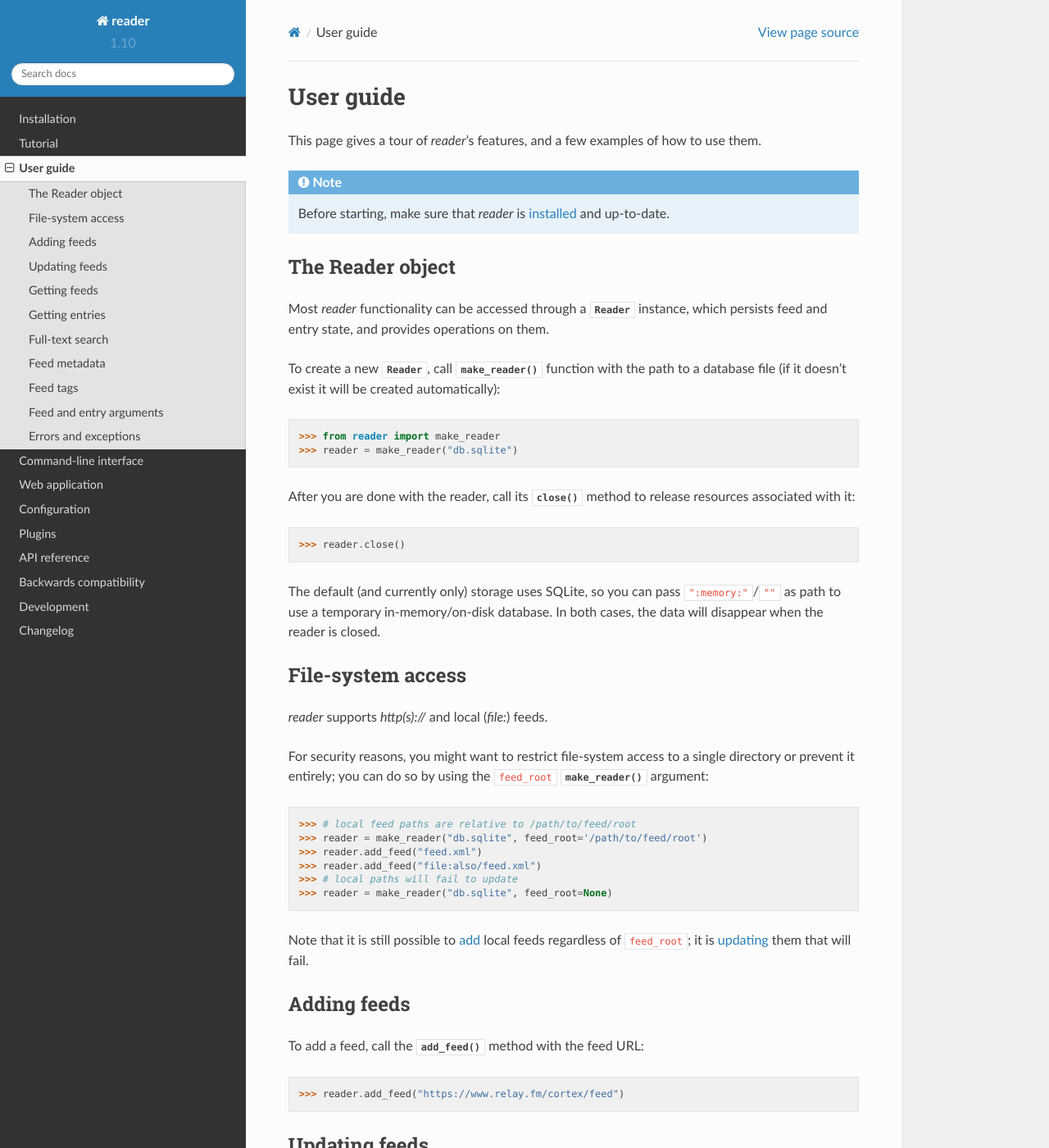
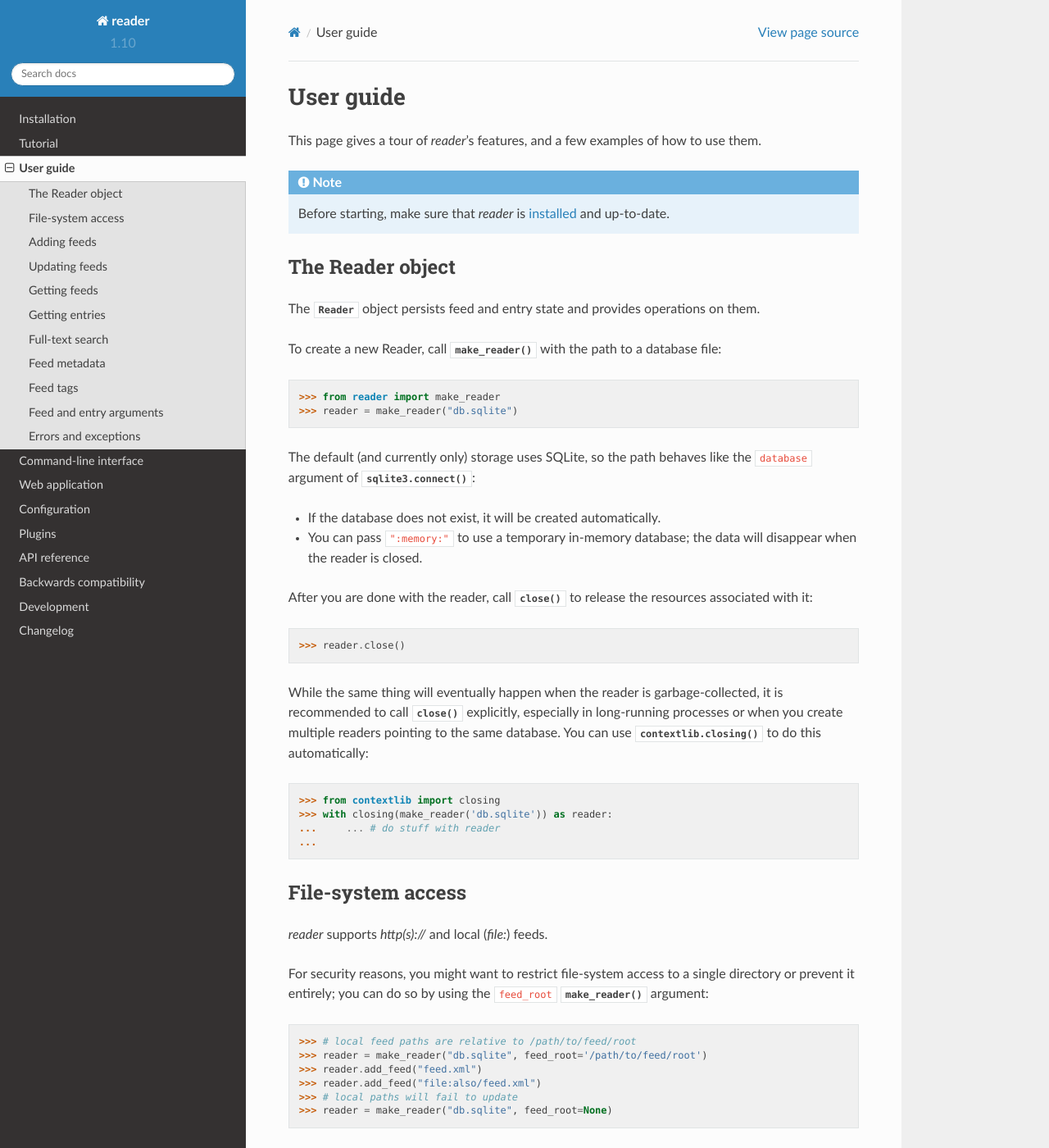
Before and after one commit to Alcides1123/reader, a Sphinx documentation site: the page built from docs/guide.rst, in a window 1280 px wide and 1400 px high. Shown: the whole window at 82% size. Built offline with Sphinx 7.4.7 and the Read the Docs theme 2.0.0, drawn with Linux system fonts in a browser that asks for light colours.

Commit message:
Reword "the reader object" section of the user guide.
For #194.

```diff
--- a/docs/guide.rst
+++ b/docs/guide.rst
@@ -18,25 +18,41 @@ and a few examples of how to use them.
 The Reader object
 -----------------
 
-Most *reader* functionality can be accessed through a :class:`Reader` instance,
-which persists feed and entry state, and provides operations on them.
+The :class:`Reader` object persists feed and entry state
+and provides operations on them.
 
-To create a new :class:`Reader`,
-call  :func:`make_reader` function with the path to a database file
-(if it doesn't exist it will be created automatically)::
+
+To create a new Reader,
+call :func:`make_reader` with the path to a database file::
 
     >>> from reader import make_reader
     >>> reader = make_reader("db.sqlite")
 
-After you are done with the reader, call its :meth:`~Reader.close()` method
-to release resources associated with it::
+
+The default (and currently only) storage uses SQLite,
+so the path behaves like the ``database`` argument of :func:`sqlite3.connect`:
+
+* If the database does not exist, it will be created automatically.
+* You can pass ``":memory:"`` to use a temporary in-memory database;
+  the data will disappear when the reader is closed.
+
+
+After you are done with the reader,
+call :meth:`~Reader.close()` to release the resources associated with it::
 
     >>> reader.close()
 
-The default (and currently only) storage uses SQLite,
-so you can pass ``":memory:"``/``""`` as path
-to use a temporary in-memory/on-disk database.
-In both cases, the data will disappear when the reader is closed.
+While the same thing will eventually happen when the reader is garbage-collected,
+it is recommended to call :meth:`~Reader.close()` explicitly,
+especially in long-running processes
+or when you create multiple readers pointing to the same database.
+You can use :func:`contextlib.closing` to do this automatically::
+
+    >>> from contextlib import closing
+    >>> with closing(make_reader('db.sqlite')) as reader:
+    ...     ... # do stuff with reader
+    ...
+
 
 
 File-system access
```
